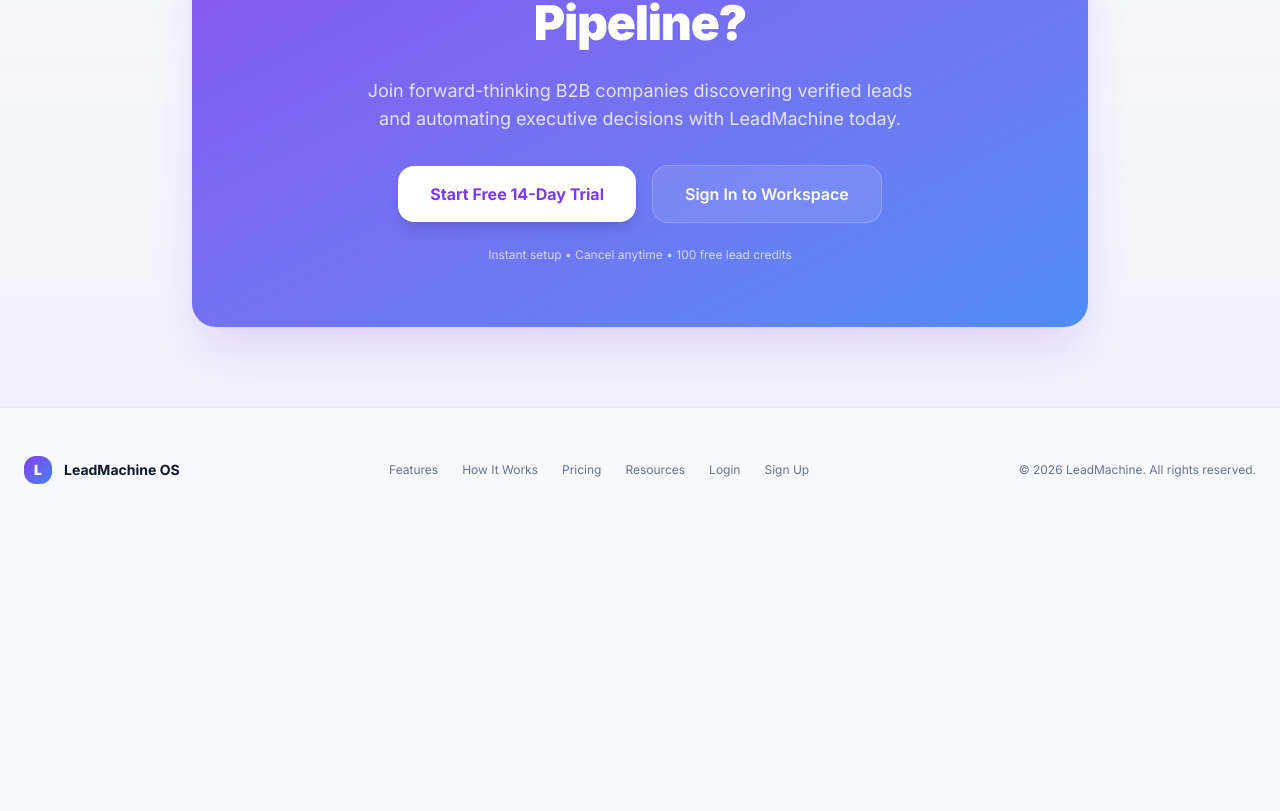
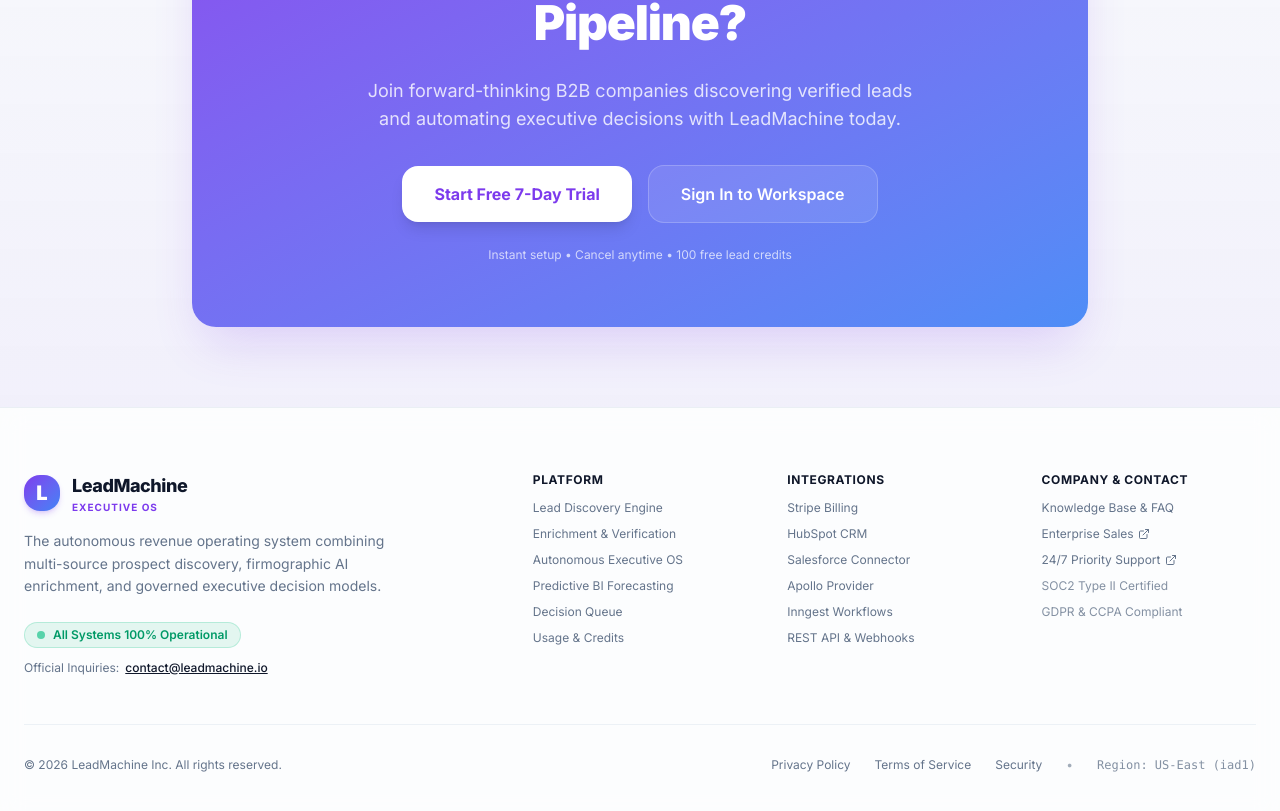
Before and after one commit to ranairtaza/Saas-AI, a Next.js app: page / in a window 1280 px wide. Shown: the part 4812-5623 px from the top of the page. Before the commit the page ends 5344 px from the top, so only its background shows below. Built offline with nearby package versions, Linux system fonts and the light colour scheme.

Commit message:
fix(landing): update trial to 7 days and design enterprise 5-column footer with business emails

```diff
--- a/src/app/page.tsx
+++ b/src/app/page.tsx
@@ -599,10 +599,10 @@
             <div className="p-8 rounded-3xl bg-card border border-border/80 flex flex-col justify-between space-y-6">
               <div className="space-y-4">
                 <h3 className="text-xl font-bold">Free Trial</h3>
-                <p className="text-sm text-muted-foreground">Test LeadMachine with full feature access for 14 days.</p>
+                <p className="text-sm text-muted-foreground">Test LeadMachine with full feature access for 7 days.</p>
                 <div className="pt-2">
                   <span className="text-4xl font-black">$0</span>
-                  <span className="text-muted-foreground text-sm"> / 14 days</span>
+                  <span className="text-muted-foreground text-sm"> / 7 days</span>
                 </div>
                 <ul className="space-y-3 text-sm text-muted-foreground pt-4 border-t border-border/60">
                   <li className="flex items-center gap-2.5">
@@ -783,7 +783,7 @@
                 href="/register"
                 className="w-full sm:w-auto px-8 py-4 rounded-xl bg-white text-primary hover:bg-white/95 font-bold text-base transition-all shadow-lg hover:shadow-xl hover:-translate-y-0.5"
               >
-                Start Free 14-Day Trial
+                Start Free 7-Day Trial
               </Link>
               <Link
                 href="/login"
@@ -797,28 +797,98 @@
         </div>
       </section>
 
-      {/* Footer */}
-      <footer className="border-t border-border/60 bg-background/90 py-12 text-sm text-muted-foreground">
-        <div className="container mx-auto px-6 flex flex-col sm:flex-row items-center justify-between gap-6">
-          <div className="flex items-center gap-3">
-            <div className="h-7 w-7 rounded-lg bg-gradient-to-br from-primary to-secondary flex items-center justify-center">
-              <span className="text-white font-black text-sm">L</span>
+      {/* Enterprise Professional Footer */}
+      <footer className="border-t border-border/70 bg-card/60 backdrop-blur-md pt-16 pb-12 text-sm text-muted-foreground">
+        <div className="container mx-auto px-6">
+          <div className="grid grid-cols-1 md:grid-cols-2 lg:grid-cols-5 gap-10 pb-12 border-b border-border/60">
+            {/* Col 1: Brand & Status */}
+            <div className="lg:col-span-2 space-y-4">
+              <div className="flex items-center gap-3">
+                <div className="h-9 w-9 rounded-xl bg-gradient-to-br from-primary to-secondary flex items-center justify-center shadow-md shadow-primary/20">
+                  <span className="text-white font-black text-xl leading-none">L</span>
+                </div>
+                <div>
+                  <span className="font-extrabold text-lg text-foreground tracking-tight">LeadMachine</span>
+                  <span className="block text-[10px] uppercase font-bold text-primary tracking-widest">Executive OS</span>
+                </div>
+              </div>
+              <p className="text-xs sm:text-sm text-muted-foreground leading-relaxed max-w-sm">
+                The autonomous revenue operating system combining multi-source prospect discovery, firmographic AI enrichment, and governed executive decision models.
+              </p>
+              <div className="pt-2 flex flex-col gap-2">
+                <div className="inline-flex items-center gap-2 px-3 py-1 rounded-full bg-emerald-500/10 border border-emerald-500/20 text-emerald-600 dark:text-emerald-400 text-xs font-semibold w-fit">
+                  <span className="h-2 w-2 rounded-full bg-emerald-500 animate-pulse" />
+                  All Systems 100% Operational
+                </div>
+                <div className="text-xs text-muted-foreground flex items-center gap-1.5 pt-1">
+                  <span>Official Inquiries:</span>
+                  <a href="mailto:contact@leadmachine.io" className="font-medium text-foreground hover:text-primary transition-colors underline">
+                    contact@leadmachine.io
+                  </a>
+                </div>
+              </div>
             </div>
-            <span className="font-bold text-foreground">LeadMachine OS</span>
+
+            {/* Col 2: Platform */}
+            <div className="space-y-3">
+              <h4 className="text-xs font-bold uppercase tracking-wider text-foreground">Platform</h4>
+              <ul className="space-y-2.5 text-xs">
+                <li><Link href="/discover" className="hover:text-foreground transition-colors">Lead Discovery Engine</Link></li>
+                <li><Link href="/leads" className="hover:text-foreground transition-colors">Enrichment & Verification</Link></li>
+                <li><Link href="/executive" className="hover:text-foreground transition-colors">Autonomous Executive OS</Link></li>
+                <li><a href="#features" className="hover:text-foreground transition-colors">Predictive BI Forecasting</a></li>
+                <li><Link href="/executive" className="hover:text-foreground transition-colors">Decision Queue</Link></li>
+                <li><Link href="/billing" className="hover:text-foreground transition-colors">Usage & Credits</Link></li>
+              </ul>
+            </div>
+
+            {/* Col 3: Integrations & API */}
+            <div className="space-y-3">
+              <h4 className="text-xs font-bold uppercase tracking-wider text-foreground">Integrations</h4>
+              <ul className="space-y-2.5 text-xs">
+                <li><Link href="/settings/providers" className="hover:text-foreground transition-colors">Stripe Billing</Link></li>
+                <li><Link href="/settings/providers" className="hover:text-foreground transition-colors">HubSpot CRM</Link></li>
+                <li><Link href="/settings/providers" className="hover:text-foreground transition-colors">Salesforce Connector</Link></li>
+                <li><Link href="/settings/providers" className="hover:text-foreground transition-colors">Apollo Provider</Link></li>
+                <li><Link href="/settings/providers" className="hover:text-foreground transition-colors">Inngest Workflows</Link></li>
+                <li><Link href="/api/test-protected" className="hover:text-foreground transition-colors">REST API & Webhooks</Link></li>
+              </ul>
+            </div>
+
+            {/* Col 4: Company & Contact */}
+            <div className="space-y-3">
+              <h4 className="text-xs font-bold uppercase tracking-wider text-foreground">Company & Contact</h4>
+              <ul className="space-y-2.5 text-xs">
+                <li><a href="#resources" className="hover:text-foreground transition-colors">Knowledge Base & FAQ</a></li>
+                <li>
+                  <a href="mailto:sales@leadmachine.io" className="hover:text-foreground transition-colors flex items-center gap-1">
+                    Enterprise Sales <ExternalLink className="h-3 w-3" />
+                  </a>
+                </li>
+                <li>
+                  <a href="mailto:support@leadmachine.io" className="hover:text-foreground transition-colors flex items-center gap-1">
+                    24/7 Priority Support <ExternalLink className="h-3 w-3" />
+                  </a>
+                </li>
+                <li><span className="text-muted-foreground/80">SOC2 Type II Certified</span></li>
+                <li><span className="text-muted-foreground/80">GDPR & CCPA Compliant</span></li>
+              </ul>
+            </div>
           </div>
 
-          <div className="flex items-center gap-6 text-xs">
-            <a href="#features" className="hover:text-foreground transition-colors">Features</a>
-            <a href="#how-it-works" className="hover:text-foreground transition-colors">How It Works</a>
-            <a href="#pricing" className="hover:text-foreground transition-colors">Pricing</a>
-            <a href="#resources" className="hover:text-foreground transition-colors">Resources</a>
-            <Link href="/login" className="hover:text-foreground transition-colors">Login</Link>
-            <Link href="/register" className="hover:text-foreground transition-colors">Sign Up</Link>
+          {/* Bottom sub-footer bar */}
+          <div className="pt-8 flex flex-col sm:flex-row items-center justify-between gap-4 text-xs">
+            <p className="text-muted-foreground">
+              &copy; {new Date().getFullYear()} LeadMachine Inc. All rights reserved.
+            </p>
+            <div className="flex items-center gap-6">
+              <a href="#resources" className="hover:text-foreground transition-colors">Privacy Policy</a>
+              <a href="#resources" className="hover:text-foreground transition-colors">Terms of Service</a>
+              <a href="#resources" className="hover:text-foreground transition-colors">Security</a>
+              <span className="text-muted-foreground/60">•</span>
+              <span className="text-muted-foreground/80 font-mono">Region: US-East (iad1)</span>
+            </div>
           </div>
-
-          <p className="text-xs text-muted-foreground">
-            &copy; {new Date().getFullYear()} LeadMachine. All rights reserved.
-          </p>
         </div>
       </footer>
     </div>
```
